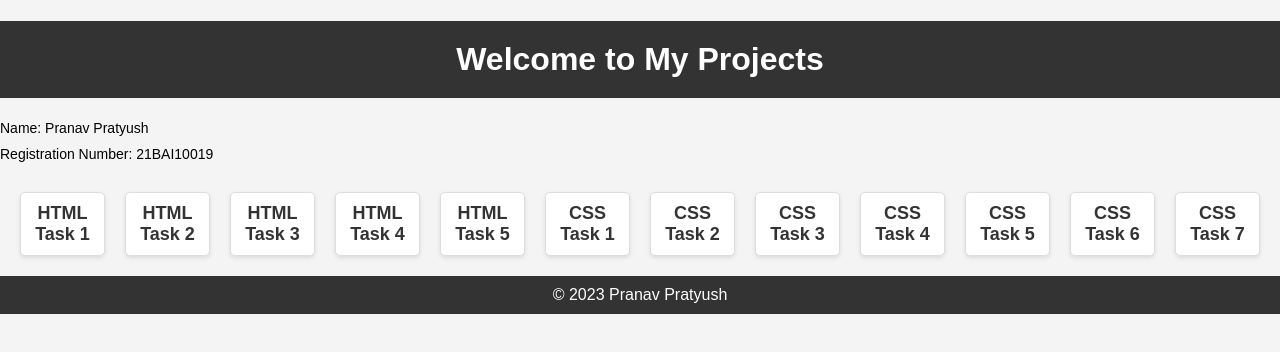
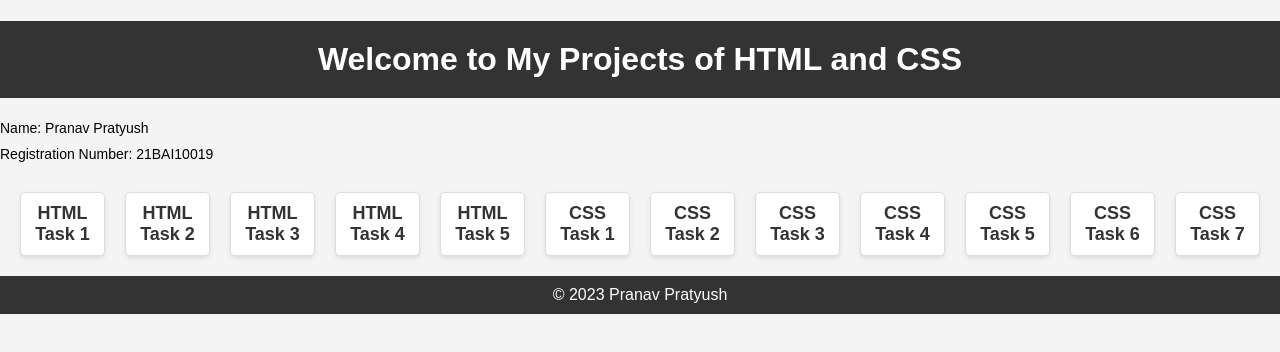
Before and after one commit to Champ2979/Ethnus-MERN-Internship, a plain HTML site: page index.html in a window 1280 px wide. Drawn offline with Linux system fonts and the light colour scheme.

Commit message:
Update index.html

```diff
--- a/index.html
+++ b/index.html
@@ -71,7 +71,7 @@
     </style>
 </head>
 <body>
-    <h1>Welcome to My Projects</h1>
+    <h1>Welcome to My Projects of HTML and CSS</h1>
     <p>Name: Pranav Pratyush</p>
     <p>Registration Number: 21BAI10019</p>
     <ul>
```
